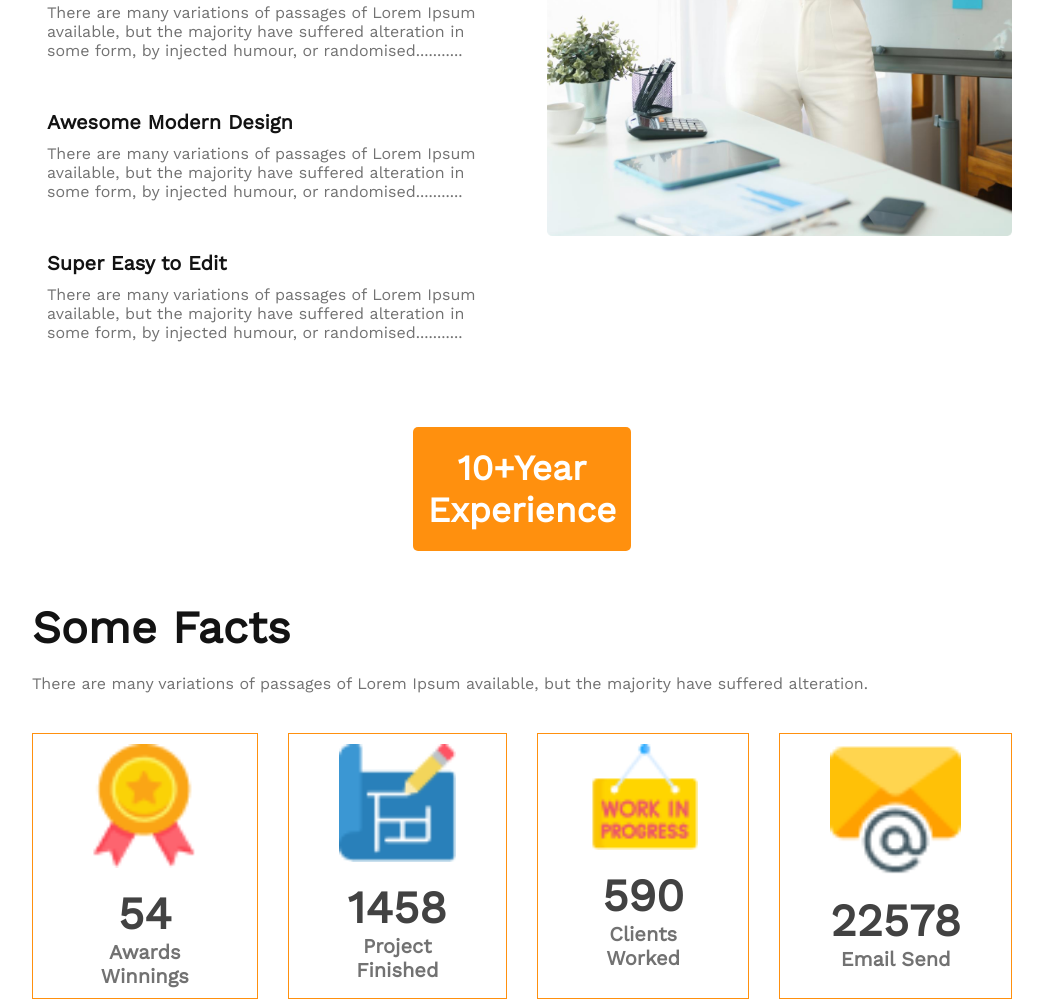
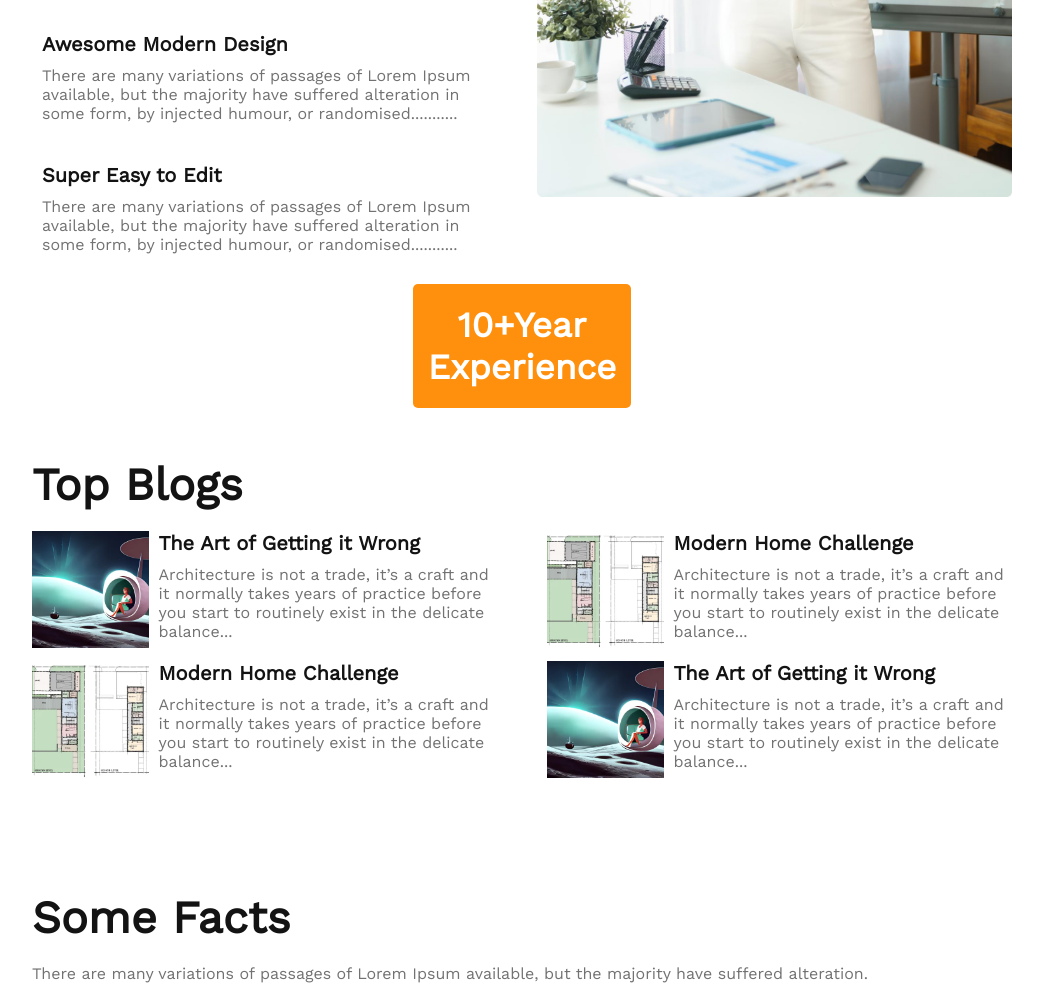
Before and after one commit to Mahin01/g3-architects, a plain HTML site: page index.html in a window 1280 px wide. Shown: the part 2053-3055 px from the top of the page, without its empty margins (118-1161 px from the left). Drawn offline with nearby package versions, Linux system fonts and the light colour scheme.

Commit message:
Extra Section Added

```diff
--- a/index.html
+++ b/index.html
@@ -116,6 +116,56 @@
         </section>
         <!-- Features Section Ends -->
 
+        <!-- Blog Section Starts -->
+        <section class="blogs">
+            <div class="blogs-container">
+                <h2 class="primary-heading">Top Blogs</h2>
+                <div class="blog-posts-container">
+                    <div class="blog-posts">
+                        <div class="blog-img">
+                            <img src="images/blog1.webp" alt="">
+                        </div>
+                        <div class="blog-info">
+                            <h3 class="sub-heading">The Art of Getting it Wrong</h3>
+                            <p class="text-primary">Architecture is not a trade, it’s a craft and it normally takes years of practice before you start to routinely exist in the delicate balance...</p>
+                        </div>
+                    </div>
+                    <div class="blog-posts">
+                        <div class="blog-img">
+                            <img src="images/blog-2.webp" alt="">
+                        </div>
+                        <div class="blog-info">
+                            <h3 class="sub-heading">Modern Home Challenge</h3>
+                            <p class="text-primary">
+                            Architecture is not a trade, it’s a craft and it normally takes years of practice before you start to routinely exist in the delicate balance...</p>
+                        </div>
+                    </div>
+                </div>
+                <div class="blog-posts-container">
+                    <div class="blog-posts">
+                        <div class="blog-img">
+                            <img src="images/blog-2.webp" alt="">
+                        </div>
+                        <div class="blog-info">
+                            <h3 class="sub-heading">Modern Home Challenge</h3>
+                            <p class="text-primary">
+                            Architecture is not a trade, it’s a craft and it normally takes years of practice before you start to routinely exist in the delicate balance...</p>
+                        </div>
+                    </div>
+                <div class="blog-posts">
+                    <div class="blog-img">
+                        <img src="images/blog1.webp" alt="">
+                    </div>
+                        <div class="blog-info">
+                            <h3 class="sub-heading">The Art of Getting it Wrong</h3>
+                            <p class="text-primary">Architecture is not a trade, it’s a craft and it normally takes years of practice before you start to routinely exist in the delicate balance...</p>
+                        </div>
+                </div>
+
+            </div>
+        </section>
+        <!-- Blog Section Ends -->
+
         <!-- Facts Section Starts -->
 
         <section class="facts">
--- a/styles/style.css
+++ b/styles/style.css
@@ -29,6 +29,13 @@ img{
     font-size: 45px;
     margin-bottom: 20px;
     color: #131313;
+}
+
+.sub-heading{
+    font-weight: 600;
+    font-size: 20px;
+    color: #131313;
+    margin-bottom: 10px;
 }
 
 .btn-primary{
@@ -117,7 +124,7 @@ img{
 }
 
 .quick-list-item{
-    margin-top: 160px;
+    margin-top: 100px;
 }
 
 .quick-list-title .quick-list-text{
@@ -137,9 +144,9 @@ img{
 
 .feature-container{
     display: flex;
-    gap: 50px;
+    gap: 30px;
     justify-content: space-between;
-    padding:  50px 150px;
+    padding:0px 150px;
 }
 
 .features-item{
@@ -152,14 +159,7 @@ img{
 
 .services-container .services{
     background: #ffffff;
-    padding: 15px;
-}
-
-.services .sub-heading{
-    font-weight: 600;
-    font-size: 20px;
-    color: #131313;
-    margin-bottom: 10px;
+    padding: 10px;
 }
 
 .features .feature-btn-relative{
@@ -182,6 +182,24 @@ img{
     display: block;
 }
 
+/* Blog Section Styles */
+.blogs-container{
+    display: flex;
+    flex-direction: column;
+    padding: 50px 150px;
+}
+
+.blog-posts-container{
+    display: flex;
+    justify-content: space-between;
+    gap: 50px;
+}
+
+.blog-posts{
+    display: flex;
+    gap: 10px;
+}
+
 /* Facts Section Styles */
 .facts-container{
     display: flex;
@@ -191,15 +209,19 @@ img{
 
 .facts-item-container{
     display: flex;
-    gap: 30px;
+    gap: 50px;
     justify-content: space-between;
     margin-top: 20px;
 }
 
 .facts-item{
     text-align: center;
-    padding: 10px 50px;
+    padding: 20px 50px;
     border: 1px solid #FF900E;
+}
+
+.facts-item:hover{
+    border: 1px solid #3f3d3c;
 }
 
 .facts-item .facts-icon{
@@ -355,6 +377,16 @@ img{
         font-size: 20px;
     }
 
+    /* Blog Section Styles */
+    .blogs-container{
+        padding: 20px 10px;
+    }
+
+    .blog-posts-container{
+        flex-direction: column;
+        gap: 10px;
+    }
+
     /* facts section responsive */
     .facts-container{
         text-align: center;
```
Also changed, not shown: images/blog-2.webp (added), images/blog-3.webp (added), images/blog-4.webp (added), images/blog1.webp (added).
